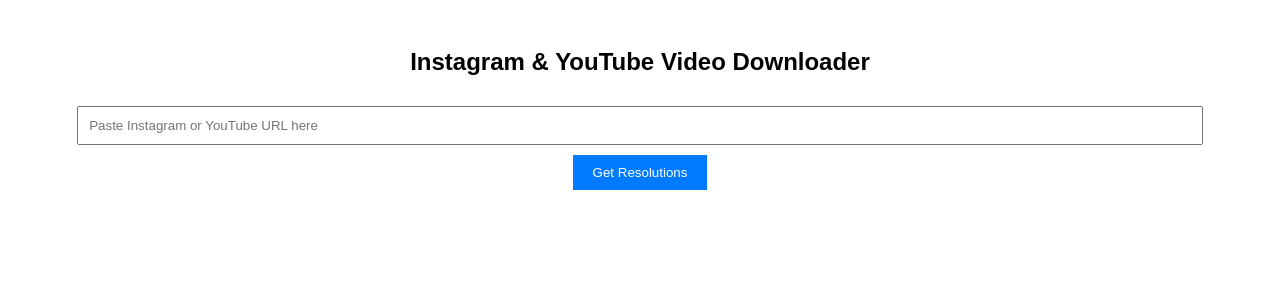
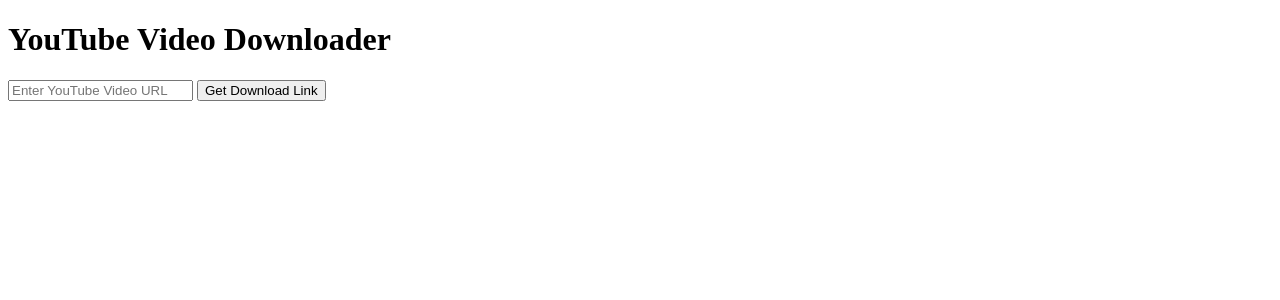
Before and after one commit to SuhailAwez/Insta-Youtube-Downloader, a Flask app: page / in a window 1280 px wide. Shown: the top 300 px of the page. Run offline with Flask 3, Linux system fonts and the light colour scheme.

Commit message:
Update index.html

```diff
--- a/templates/index.html
+++ b/templates/index.html
@@ -3,51 +3,36 @@
 <head>
     <meta charset="UTF-8">
     <meta name="viewport" content="width=device-width, initial-scale=1.0">
-    <title>Video Downloader</title>
-    <style>
-        body { font-family: Arial, sans-serif; text-align: center; padding: 20px; }
-        input, select { width: 90%; padding: 10px; margin: 10px 0; }
-        button { padding: 10px 20px; background-color: #007bff; color: white; border: none; cursor: pointer; }
-        button:hover { background-color: #0056b3; }
-        @media (max-width: 600px) { input, select { width: 100%; } }
-    </style>
+    <title>YouTube Downloader</title>
     <script>
-        async function fetchFormats() {
-            const url = document.getElementById("url").value;
-            if (!url) { alert("Please enter a URL"); return; }
+        function fetchDownloadLink(event) {
+            event.preventDefault();
+            let videoUrl = document.getElementById("video_url").value;
+            let resultDiv = document.getElementById("result");
 
-            document.getElementById("formats").innerHTML = "<option>Loading...</option>";
-            const response = await fetch("/get_formats", {
+            fetch("/download", {
                 method: "POST",
-                headers: { "Content-Type": "application/json" },
-                body: JSON.stringify({ url })
-            });
-
-            const data = await response.json();
-            if (data.error) {
-                alert("Error: " + data.error);
-                return;
-            }
-
-            const formatDropdown = document.getElementById("formats");
-            formatDropdown.innerHTML = "";
-            data.forEach(f => {
-                formatDropdown.innerHTML += `<option value="${f.format_id}">${f.resolution}p (${f.ext})</option>`;
-            });
-
-            document.getElementById("downloadSection").style.display = "block";
+                headers: { "Content-Type": "application/x-www-form-urlencoded" },
+                body: "video_url=" + encodeURIComponent(videoUrl)
+            })
+            .then(response => response.json())
+            .then(data => {
+                if (data.download_link) {
+                    resultDiv.innerHTML = `<a href="${data.download_link}" target="_blank">Download Video</a>`;
+                } else {
+                    resultDiv.innerHTML = `<p style="color: red;">${data.error}</p>`;
+                }
+            })
+            .catch(error => console.error("Error:", error));
         }
     </script>
 </head>
 <body>
-    <h2>Instagram & YouTube Video Downloader</h2>
-    <input type="text" id="url" placeholder="Paste Instagram or YouTube URL here" required>
-    <button onclick="fetchFormats()">Get Resolutions</button>
-
-    <form action="/download" method="post" style="display: none;" id="downloadSection">
-        <input type="hidden" name="url" id="formUrl">
-        <select name="format_id" id="formats" required></select>
-        <button type="submit">Download</button>
+    <h1>YouTube Video Downloader</h1>
+    <form onsubmit="fetchDownloadLink(event)">
+        <input type="text" id="video_url" placeholder="Enter YouTube Video URL" required>
+        <button type="submit">Get Download Link</button>
     </form>
+    <div id="result"></div>
 </body>
 </html>
```
